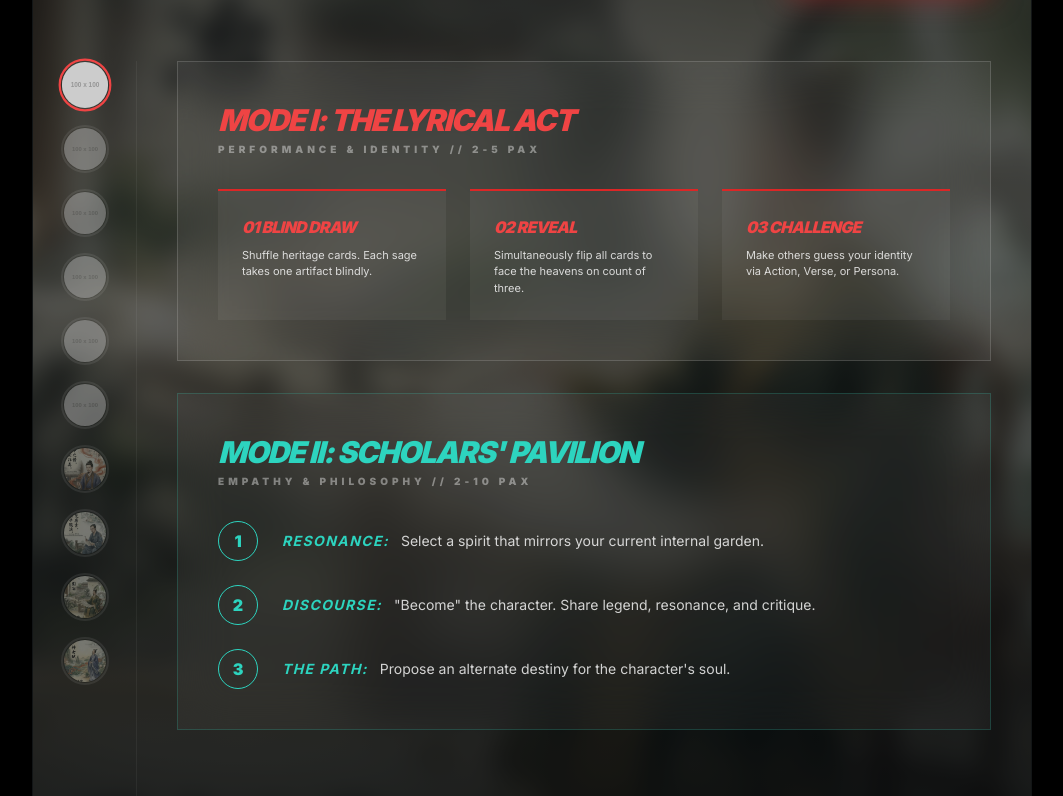
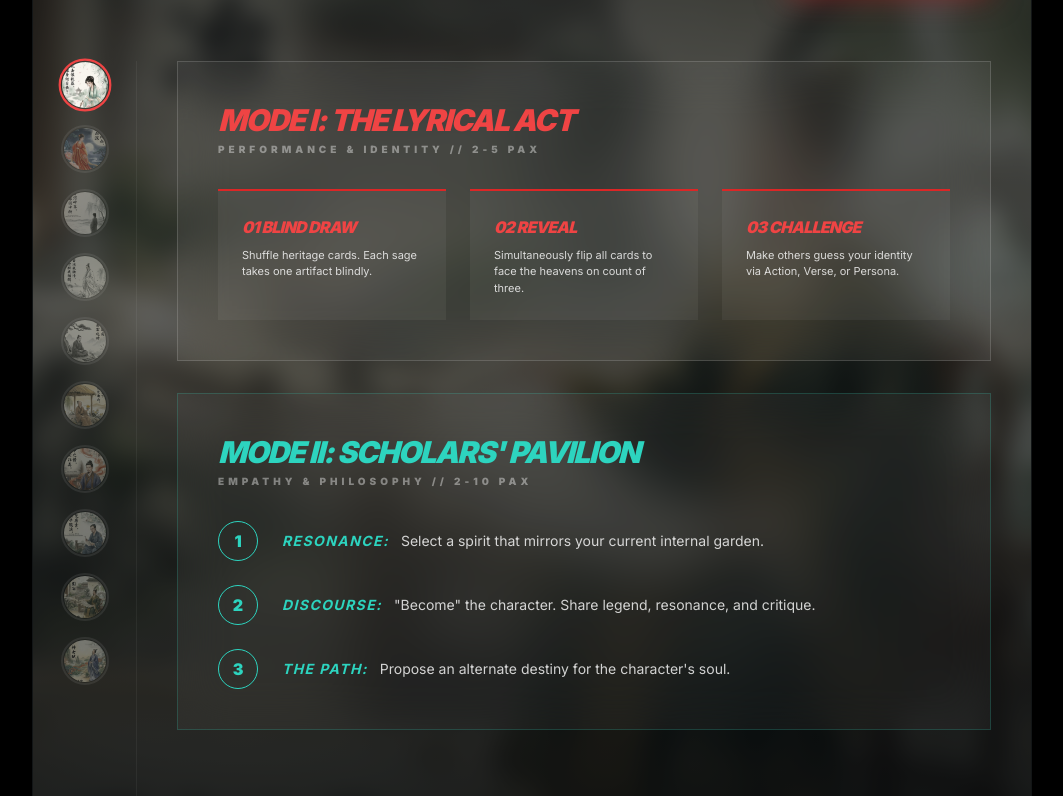
Before and after one commit to shaniboh2003/thelyricalmirror, a plain HTML site: page index.html in a window 1280 px wide. Shown: the part 630-1426 px from the top of the page, without its empty margins (108-1171 px from the left). Drawn offline with nearby package versions, Linux system fonts and the light colour scheme; placeholder pictures from the web are drawn by us; a web font is replaced by a local one.

Commit message:
Update jpg to smaller file size

```diff
--- a/index.html
+++ b/index.html
@@ -212,37 +212,37 @@
     <script>
         const characters = [
             {
-                name: 'LIN DAIYU', cn: '林黛玉', role: 'The Fragile Rebel', suit: 'Tears', img: 'linDY.jpg',
+                name: 'LIN DAIYU', cn: '林黛玉', role: 'The Fragile Rebel', suit: 'Tears', img: 'lindaiyu.jpg',
                 traits: ['Flower Burial Hoe', 'Misted Jade Palette', 'Active Agency'],
                 quote: '尔今死去侬收葬，未卜侬身何日丧？',
                 desc: 'I am Lin Daiyu. This artifact captures my iconic "Burying of the Flowers." In this misted, pale jade lyrical space, I project my active agency onto a world that considers me only fragile. This act is not mere mourning; it is my choice to create a pure, poetic grave for beauty itself, ensuring it remains undefiled by the world’s corruption. My intense interiority is mirrored in the large negative space around me. I ask: "I bury you today, but who will bury me?" My fragility is my rebellion, a choice to live and die by my own poetic truth.'
             },
             {
-                name: 'DU LINIANG', cn: '杜麗娘', role: 'The Dreamer', suit: 'Dreams', img: 'dln.jpg',
+                name: 'DU LINIANG', cn: '杜麗娘', role: 'The Dreamer', suit: 'Dreams', img: 'duliniang.jpg',
                 traits: ['Neo-Ming Aesthetic', 'Moonlit fog', 'Passionate Hanfu'],
                 quote: '情不知所起，一往而深',
                 desc: 'I am Du Liniang. I exist within this dark, moonlit garden—my ultimate lyrical space. My vibrant hanfu glows with hidden passion, or "Qing," symbolizing a desire that transcends physical constraints. These oversized, glowing peonies are the hotspots of my heart; they trigger the voice of my dreaming soul. In this trance-like state, I find a freedom that waking reality denies me. As I always say, "Love started I know not when, but it has grown deep." My rebellion is the dream logic itself, proving that the heart is true.'
             },
             {
-                name: 'ANONYMOUS', cn: '無名氏', role: 'The Voice of Longing', suit: 'Longing', img: 'aw.jpg',
+                name: 'ANONYMOUS', cn: '無名氏', role: 'The Voice of Longing', suit: 'Longing', img: 'anonymouswoman.jpg',
                 traits: ['Xieyi Ink-wash', 'Liubai', 'Xing (Stimulus)'],
                 quote: '青青河畔草，郁郁园中柳',
                 desc: 'I am the Voice of Longing. I represent the universal lyrical voice of self-reflection from the Nineteen Old Poems. My world is a minimalist, monochrome ink-wash, where vast empty space emphasizes my solitude. You see me facing away on this sparse riverbank; I am not defined by a personal name or history, but by shared fragments of distance and time. These weeping willows are my "Xing 兴"—the stimulus for an internal melancholy that belongs to everyone. I am a nameless vessel for the human heart\'s oldest echoes and silent distance.'
             },
             {
-                name: 'QU YUAN', cn: '屈原', role: 'The Exiled Spirit', suit: 'Exile', img: 'qy.jpg',
+                name: 'QU YUAN', cn: '屈原', role: 'The Exiled Spirit', suit: 'Exile', img: 'quyuan.jpg',
                 traits: ['Miluo River', 'Bi (Metaphor)', 'Fragrant Orchids'],
                 quote: '举世皆浊我独清，众人皆醉我独醒',
                 desc: 'I am Qu Yuan, the Tragic Sage. I exist in constant conflict with an unprincipled world. This river landscape mirrors my turbulent exile, yet I remain unpolluted. I use fragrant orchids and magnolias as "Bi 比"—metaphors for my uncorrupted virtue. I am not a hermit by choice; I am a minister forced into this lyrical space by my own integrity. I would rather my body be dissolved in the Miluo river than live a life with a defiled conscience. I remain the one who stays awake while the world sleeps, guarding the spirit.'
             },
             {
-                name: 'WANG WEI', cn: '王維', role: 'The Invisible Self', suit: 'Stillness', img: 'ww.jpg',
+                name: 'WANG WEI', cn: '王維', role: 'The Invisible Self', suit: 'Stillness', img: 'wangwei.jpg',
                 traits: ['Contemplation', 'Xieyi Aesthetic', 'Spiritual Void'],
                 quote: '行到水窮處，坐看雲起時',
                 desc: 'I am Wang Wei. My lyrical space is the open, quiet mountain where the self dissolves into the landscape. Utilizing the minimalist "Xieyi" aesthetic, I signify absolute "Stillness." Seated in simple robes upon a worn rock, I gaze into still streams, finding peace in the spiritual void. The large negative space represents both the unpopulated mountain and my internal clarity. I walk until the water’s end, then sit and watch the clouds arise. I am a scholar-monk of the dawn; my boundary has faded into nature.'
             },
             {
-                name: 'TAO YUANMING', cn: '陶淵明', role: 'The Master of Eremitism', suit: 'Authenticity', img: 'tym.jpg',
+                name: 'TAO YUANMING', cn: '陶淵明', role: 'The Master of Eremitism', suit: 'Authenticity', img: 'taoyuanming.jpg',
                 traits: ['Eastern Hedge', 'Southern Hills', 'Personal Clarity'],
                 quote: '采菊东篱下，悠然见南山',
                 desc: 'I am Tao Yuanming, the master of eremitism. I rejected public office for the authentic joy of a simple, self-sufficient life. My garden is a paradise I actively created to map my lyrical self onto the rural landscape. I use "Xing 兴"—the stimulus of a solitary chrysanthemum or the distant southern hills—to trigger my philosophical clarity. In this unpretentious rural beauty, I find my true worth. While picking flowers beneath the eastern hedge, I leisurely see the mountains and realize that in nature’s simplicity, the soul finally finds home.'
```
Also changed, not shown: anonymouswoman.jpg (added), duliniang.jpg (added), lindaiyu.jpg (added), quyuan.jpg (added), taoyuanming.jpg (added), tym.png (deleted), wangwei.jpg (added), ww.png (deleted), 4 other files.
